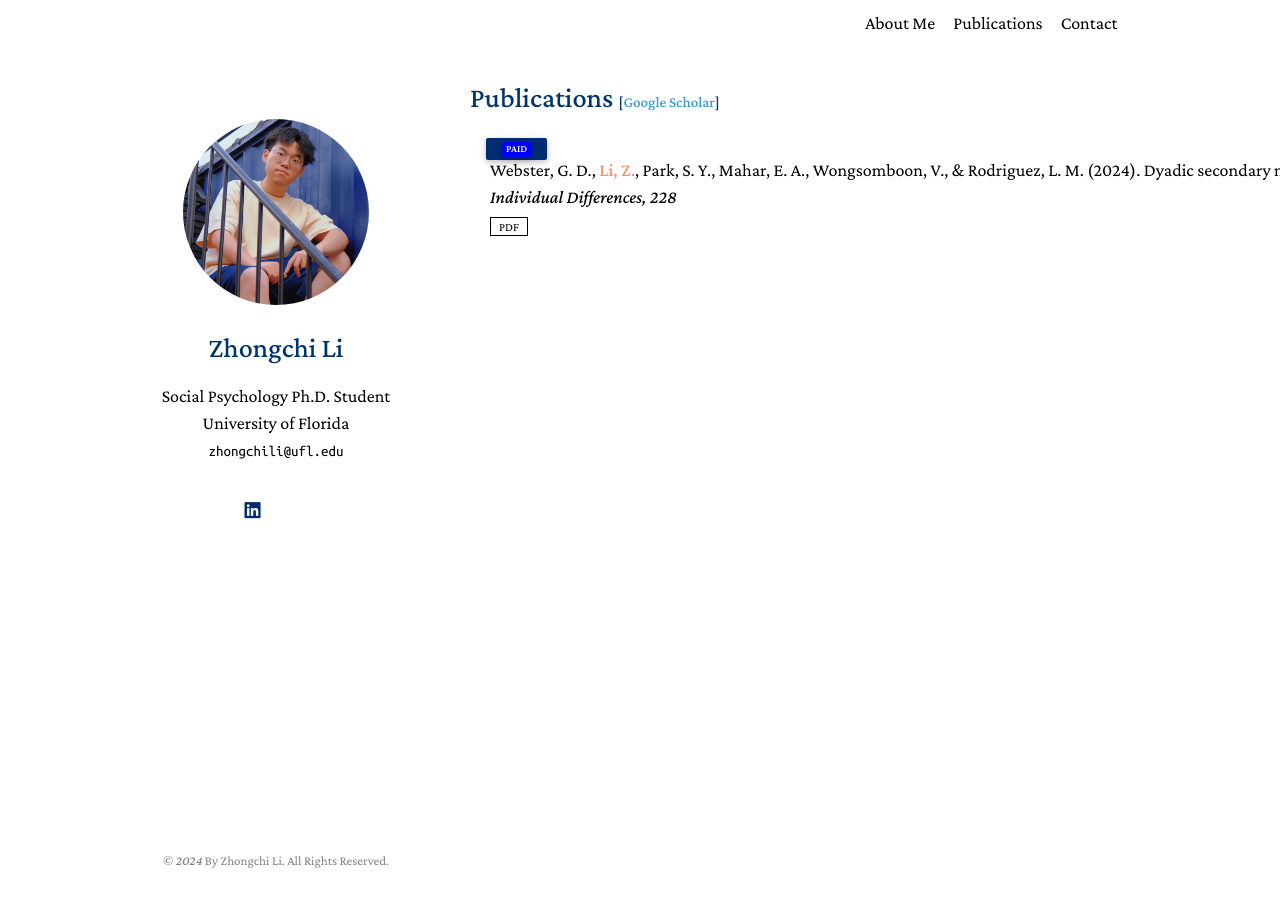
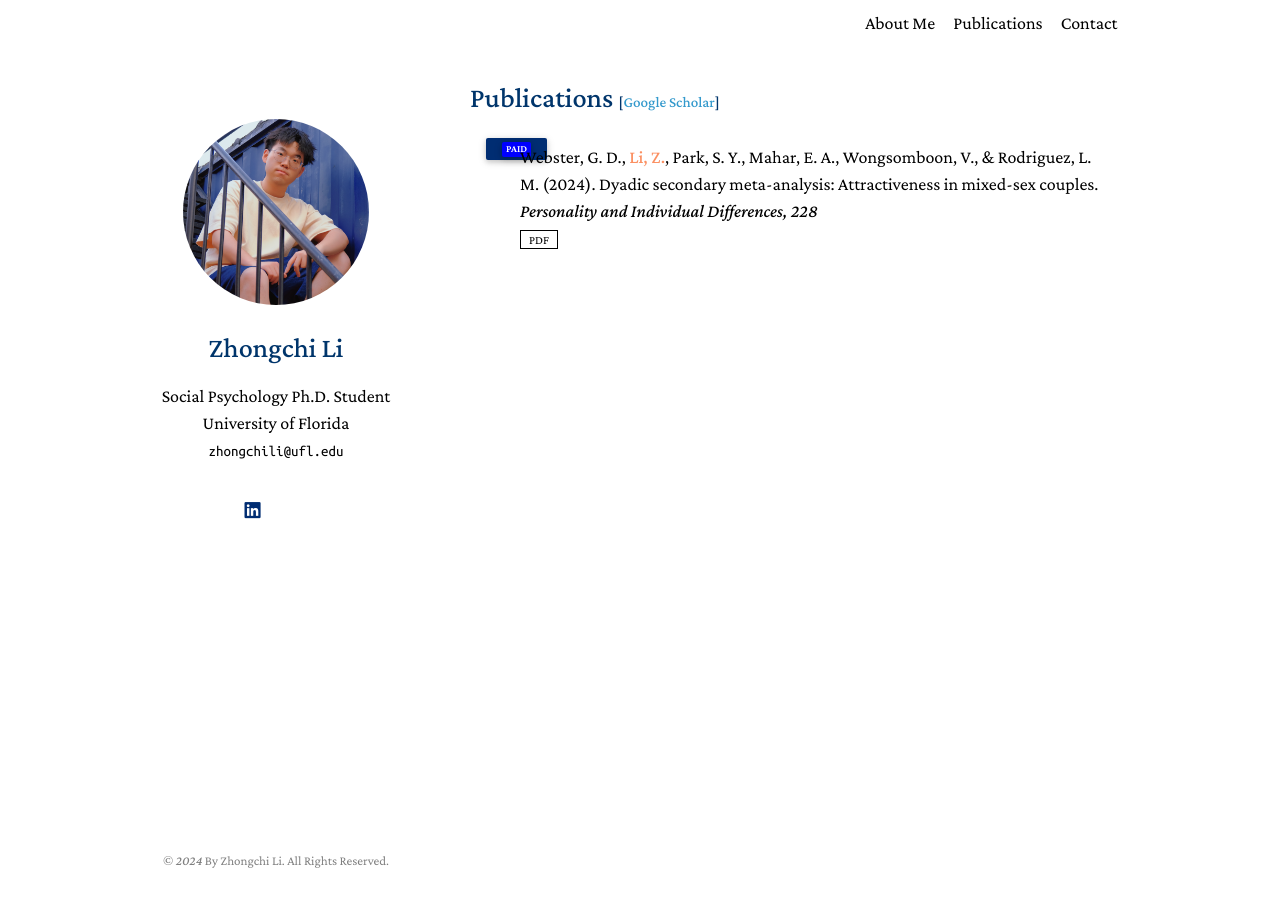
Before and after one commit to zhongchili52/zhongchili52.github.io, a Jekyll site: the page built from publicationspage.md, in a window 1280 px wide. Built offline with Jekyll 4.4.1, drawn with Linux system fonts in a browser that asks for light colours; nearby versions of some CDN libraries; library files that are not in the unit come from our copies; a style sheet for code colours, icons or effects is not loaded.

Commit message:
Update publications.md

```diff
--- a/_includes/publications.md
+++ b/_includes/publications.md
@@ -14,7 +14,7 @@
     <!-- <img src="{{ link.image }}" class="teaser img-fluid z-depth-1" style="width=100;height=40%"> -->
             <abbr class="badge">{{ link.conference_short }}</abbr>
   </div>
-  <div class="col-sm-9" style="position: fixed;padding-right: 15px;padding-left: 20px;">
+  <div class="col-sm-9" style="position: relative;padding-right: 15px;padding-left: 20px;">
       <div class="title"><a href="{{ link.pdf }}">{{ link.title }}</a></div>
       <div class="author">{{ link.authors }}</div>
       <div class="periodical"><em>{{ link.conference }}</em>
```
